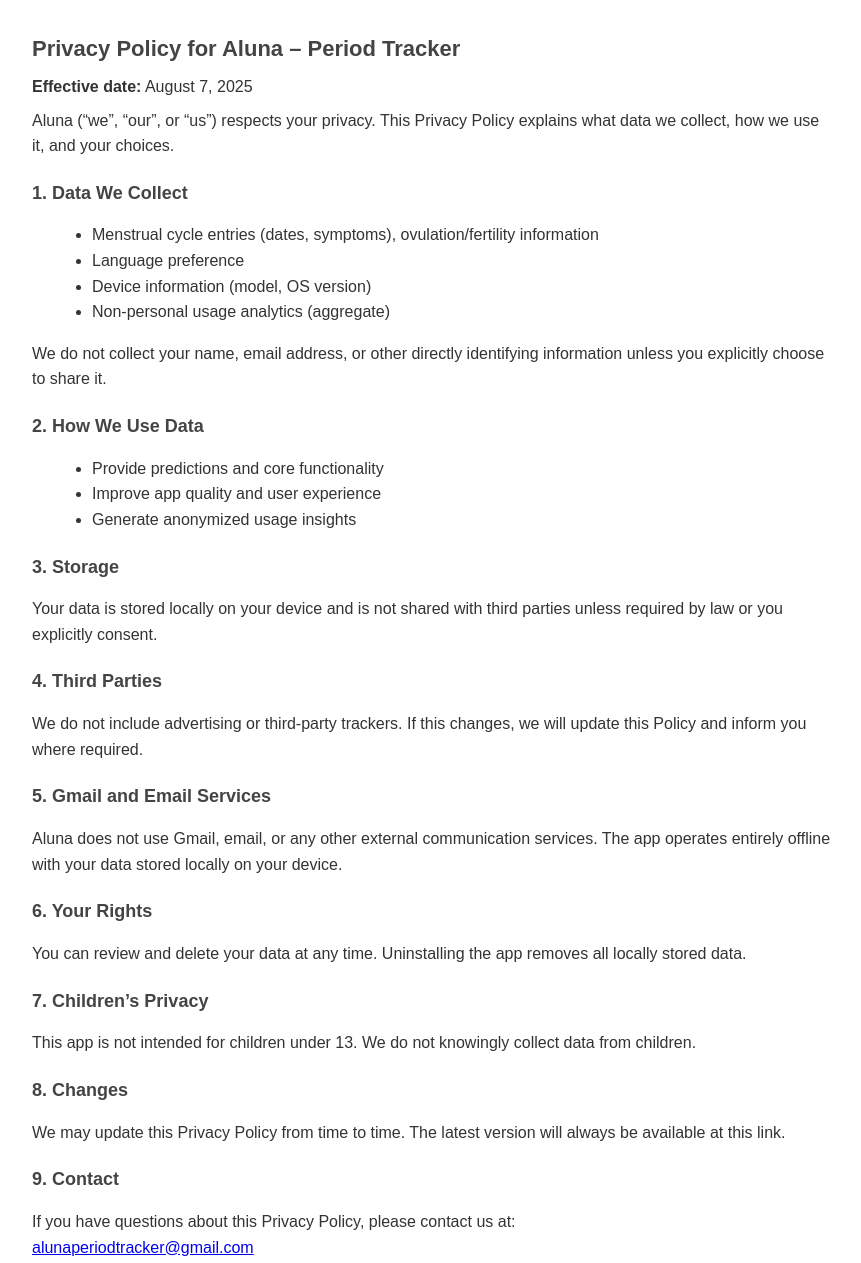
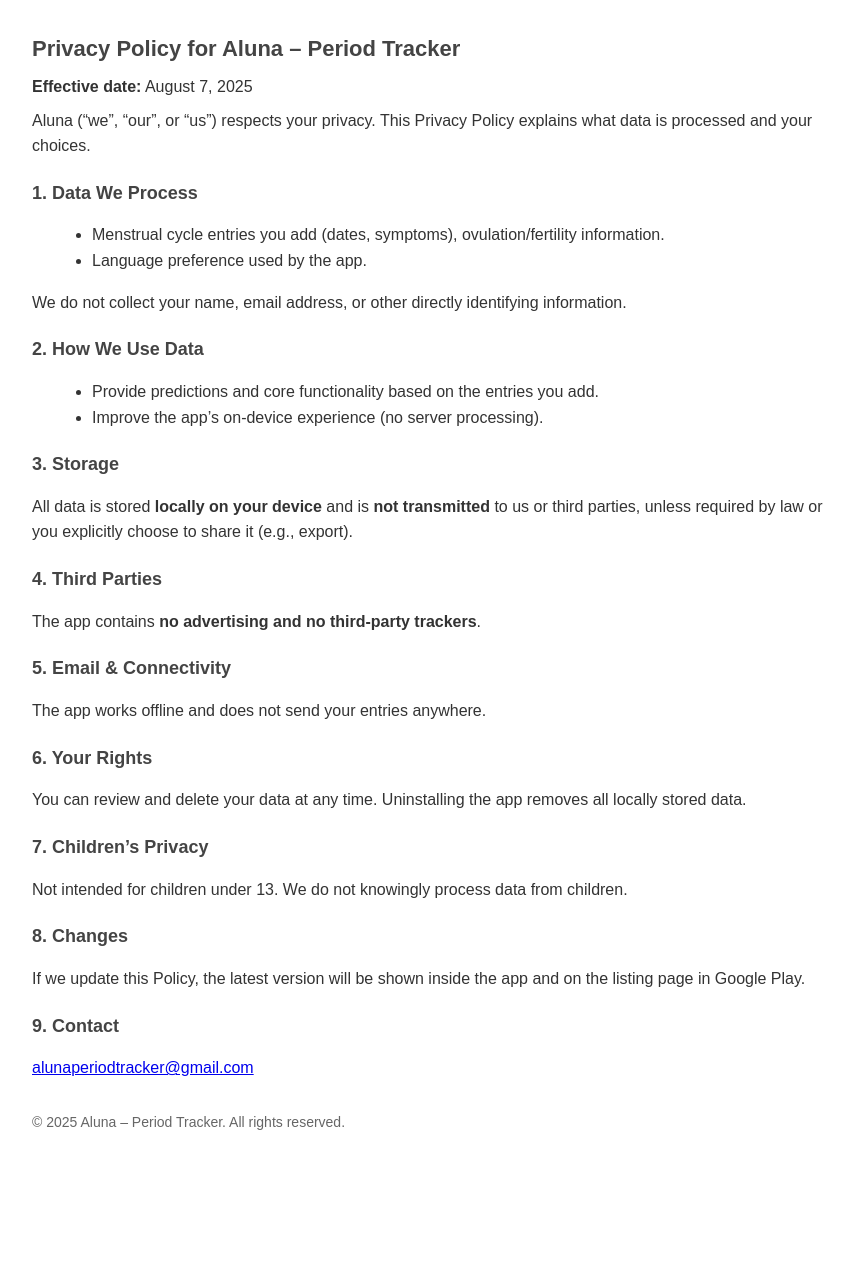
Before and after one commit to alunaperiodtracker/privacy-policy, a plain HTML site: page index.html in a window 1280 px wide. Shown: the top 1263 px of the page, without its empty margins (208-1069 px from the left). After the commit the page ends 1149 px from the top, so only its background shows below. Drawn offline with Linux system fonts and the light colour scheme.

Commit message:
Update index.html

```diff
--- a/index.html
+++ b/index.html
@@ -40,45 +40,41 @@
   <h1>Privacy Policy for Aluna – Period Tracker</h1>
   <p><strong>Effective date:</strong> August 7, 2025</p>
 
-  <p>Aluna (“we”, “our”, or “us”) respects your privacy. This Privacy Policy explains what data we collect, how we use it, and your choices.</p>
+  <p>Aluna (“we”, “our”, or “us”) respects your privacy. This Privacy Policy explains what data is processed and your choices.</p>
 
-  <h2>1. Data We Collect</h2>
+  <h2>1. Data We Process</h2>
   <ul>
-    <li>Menstrual cycle entries (dates, symptoms), ovulation/fertility information</li>
-    <li>Language preference</li>
-    <li>Device information (model, OS version)</li>
-    <li>Non-personal usage analytics (aggregate)</li>
+    <li>Menstrual cycle entries you add (dates, symptoms), ovulation/fertility information.</li>
+    <li>Language preference used by the app.</li>
   </ul>
-  <p>We do not collect your name, email address, or other directly identifying information unless you explicitly choose to share it.</p>
+  <p>We do not collect your name, email address, or other directly identifying information.</p>
 
   <h2>2. How We Use Data</h2>
   <ul>
-    <li>Provide predictions and core functionality</li>
-    <li>Improve app quality and user experience</li>
-    <li>Generate anonymized usage insights</li>
+    <li>Provide predictions and core functionality based on the entries you add.</li>
+    <li>Improve the app’s on-device experience (no server processing).</li>
   </ul>
 
   <h2>3. Storage</h2>
-  <p>Your data is stored locally on your device and is not shared with third parties unless required by law or you explicitly consent.</p>
+  <p>All data is stored <strong>locally on your device</strong> and is <strong>not transmitted</strong> to us or third parties, unless required by law or you explicitly choose to share it (e.g., export).</p>
 
   <h2>4. Third Parties</h2>
-  <p>We do not include advertising or third-party trackers. If this changes, we will update this Policy and inform you where required.</p>
+  <p>The app contains <strong>no advertising and no third-party trackers</strong>.</p>
 
-  <h2>5. Gmail and Email Services</h2>
-  <p>Aluna does not use Gmail, email, or any other external communication services. The app operates entirely offline with your data stored locally on your device.</p>
+  <h2>5. Email &amp; Connectivity</h2>
+  <p>The app works offline and does not send your entries anywhere.</p>
 
   <h2>6. Your Rights</h2>
   <p>You can review and delete your data at any time. Uninstalling the app removes all locally stored data.</p>
 
   <h2>7. Children’s Privacy</h2>
-  <p>This app is not intended for children under 13. We do not knowingly collect data from children.</p>
+  <p>Not intended for children under 13. We do not knowingly process data from children.</p>
 
   <h2>8. Changes</h2>
-  <p>We may update this Privacy Policy from time to time. The latest version will always be available at this link.</p>
+  <p>If we update this Policy, the latest version will be shown inside the app and on the listing page in Google Play.</p>
 
   <h2>9. Contact</h2>
-  <p>If you have questions about this Privacy Policy, please contact us at:<br>
-     <a href="mailto:alunaperiodtracker@gmail.com">alunaperiodtracker@gmail.com</a></p>
+  <p><a href="mailto:alunaperiodtracker@gmail.com">alunaperiodtracker@gmail.com</a></p>
 
   <footer>
     &copy; 2025 Aluna – Period Tracker. All rights reserved.
```
